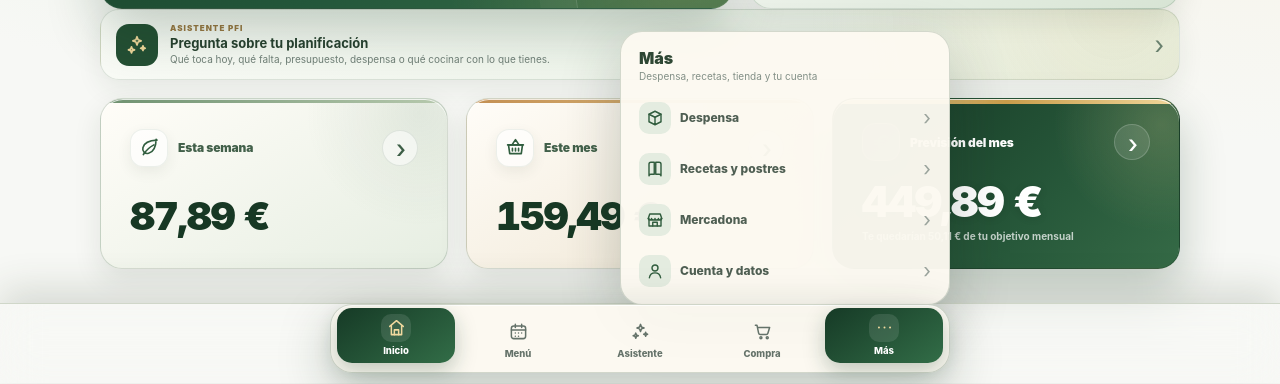
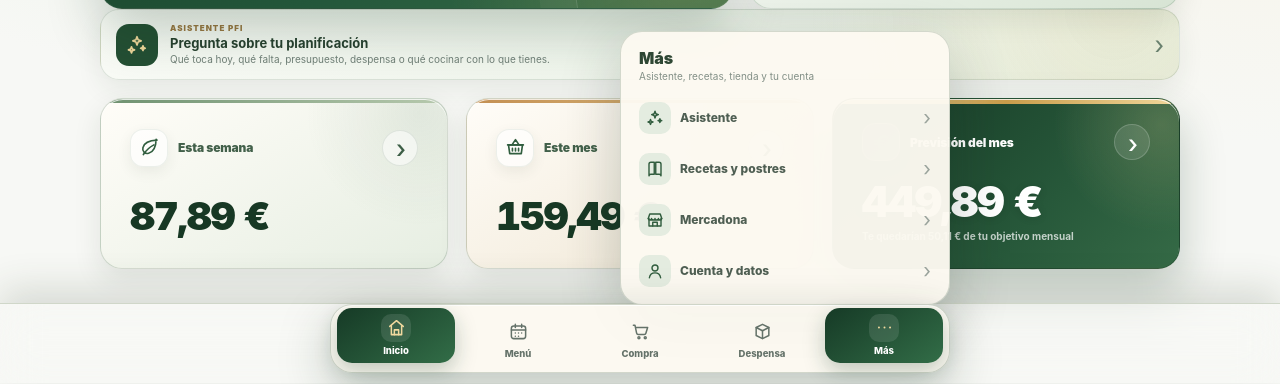
Before and after one commit to adrianezq-lang/pfi-planificador-familiar, a React (Vite) app: page / in a window 1280 px wide. Both pictures are taken after a click on the button "Más". Shown: the part 417-801 px from the top of the page. Built offline with nearby package versions, Linux system fonts and the light colour scheme.

Commit message:
ux: devolver Despensa a la navegación principal

```diff
--- a/src/components/NavegacionInferior.tsx
+++ b/src/components/NavegacionInferior.tsx
@@ -16,12 +16,12 @@ type BotonNavegacion = {
 const principales: BotonNavegacion[] = [
   { id: 'inicio', icono: 'home', texto: 'Inicio' },
   { id: 'menu', icono: 'calendar', texto: 'Menú' },
-  { id: 'asistente', icono: 'sparkles', texto: 'Asistente' },
   { id: 'compra', icono: 'cart', texto: 'Compra' },
+  { id: 'despensa', icono: 'box', texto: 'Despensa' },
 ];
 
 const secundarios: BotonNavegacion[] = [
-  { id: 'despensa', icono: 'box', texto: 'Despensa' },
+  { id: 'asistente', icono: 'sparkles', texto: 'Asistente' },
   { id: 'recetas', icono: 'book', texto: 'Recetas y postres' },
   { id: 'catalogo', icono: 'store', texto: 'Mercadona' },
   { id: 'perfil', icono: 'user', texto: 'Cuenta y datos' },
@@ -33,7 +33,7 @@ function NavegacionInferior({
 }: NavegacionInferiorProps) {
   const [masAbierto, setMasAbierto] = useState(false);
   const contenedor = useRef<HTMLElement | null>(null);
-  const secundarioActivo = pantallaActual === 'despensa' ||
+  const secundarioActivo = pantallaActual === 'asistente' ||
     pantallaActual === 'recetas' ||
     pantallaActual === 'postres' ||
     pantallaActual === 'catalogo' ||
@@ -66,7 +66,7 @@ function NavegacionInferior({
         <div className="bottom-more-menu" role="menu" aria-label="Más secciones">
           <div className="bottom-more-menu__heading">
             <strong>Más</strong>
-            <small>Despensa, recetas, tienda y tu cuenta</small>
+            <small>Asistente, recetas, tienda y tu cuenta</small>
           </div>
           {secundarios.map((boton) => {
             const activo = pantallaActual === boton.id ||
```
